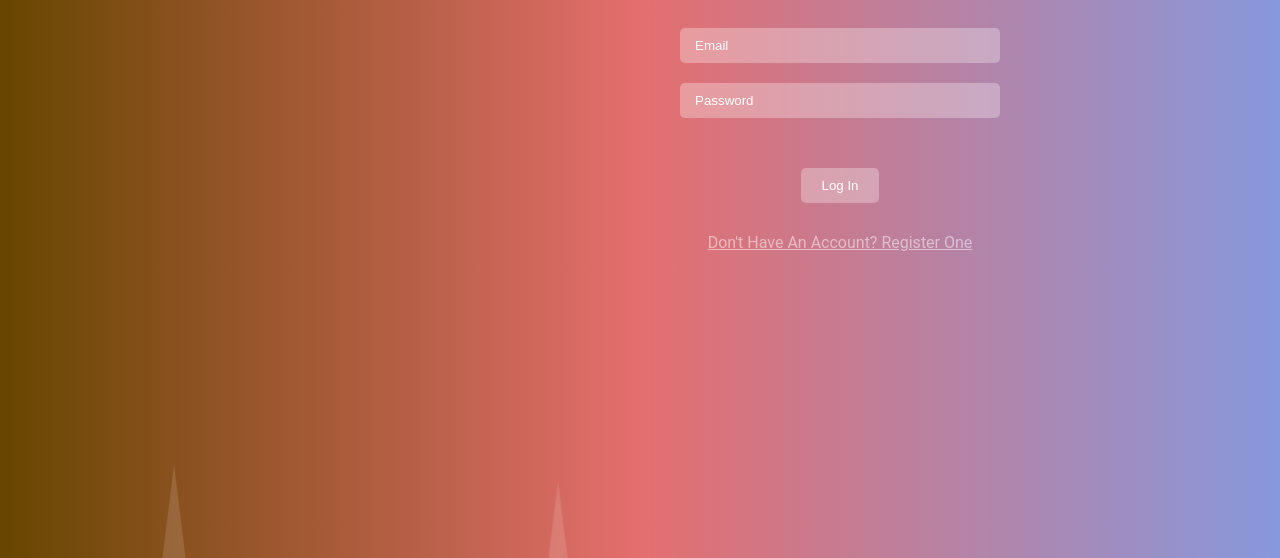
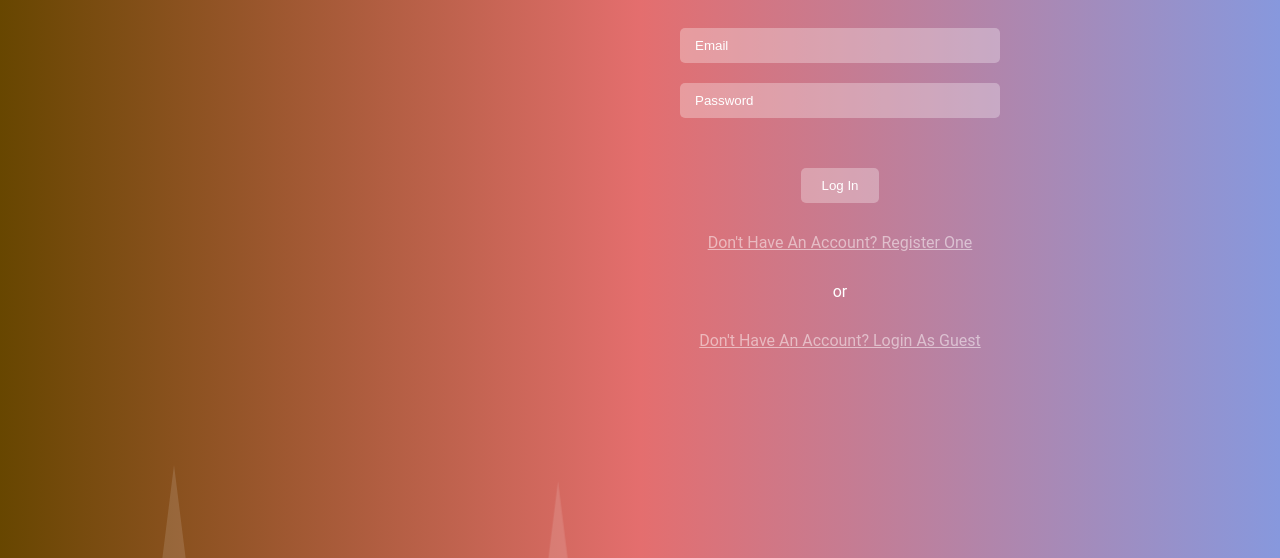
Before and after one commit to kandpal27s/restro, a website: page public/login.html in a window 1280 px wide. Shown: the part 240-798 px from the top of the page. Drawn offline with Linux system fonts and the light colour scheme.

Commit message:
Update login.html

```diff
--- a/public/login.html
+++ b/public/login.html
@@ -50,6 +50,8 @@
         <input type="password" placeholder="password" autocomplete="off" class="password" required>
         <button class="submit-btn">log in</button>
         <a href="/register" class="link">don't have an account? Register one</a>
+         <center>or</center>
+        <a href="guest.html" class="link">don't have an account? login as Guest</a>
     </div>
 <!--  -->
 <center>
```
